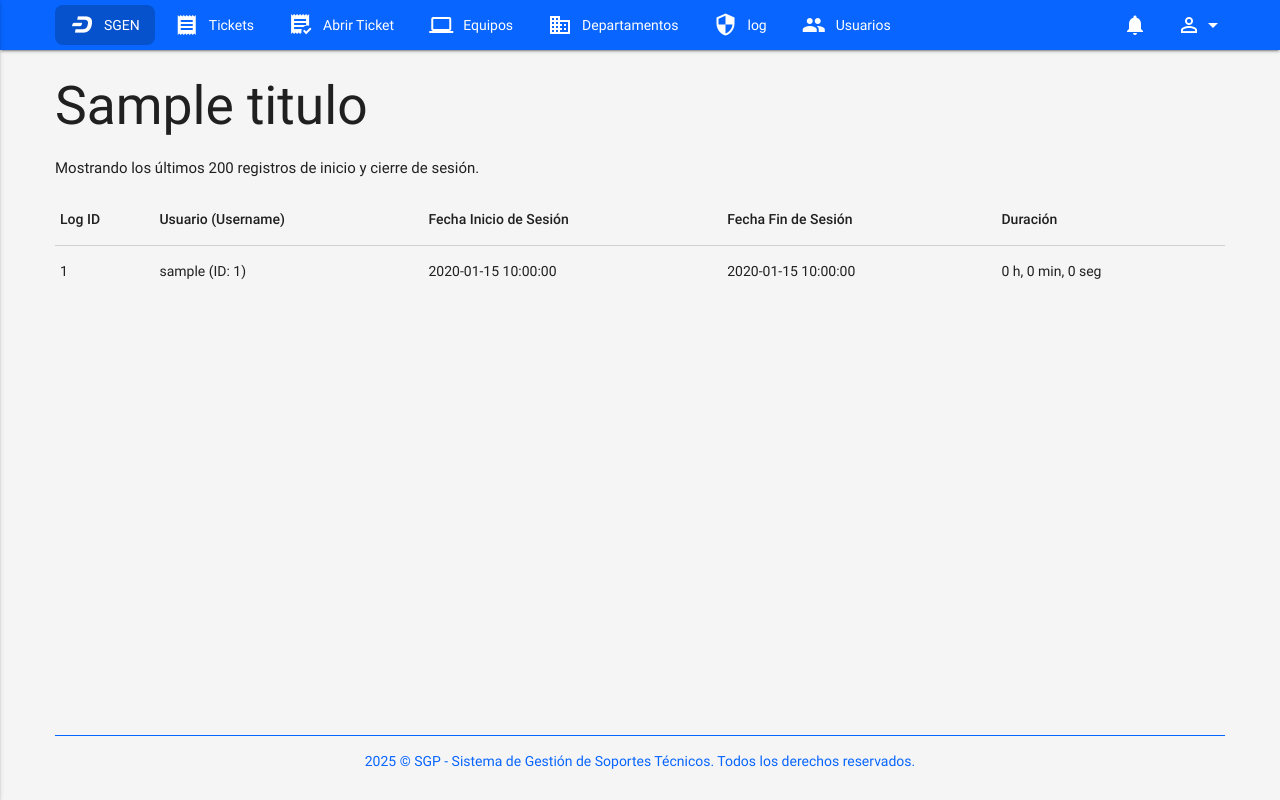
After one commit to adolfojos/sgen-support, a PHP site: template src/Views/logs/lista.php in a window 1280 px wide. The commit adds this page. Run offline with PHP 8.4, Linux system fonts and the light colour scheme; the visitor is signed in with stand-in values (Sample User, id 1); tables that the repository leaves empty hold one stand-in row (values such as "Sample post"); the template is opened without the code that fills it: most values are stand-ins (such as "Sample title", 1, 10 or a date in 2020); some libraries are stand-ins or nearby versions; some web fonts are replaced.

Commit message:
implementacion del log de usuario

```diff
--- a/src/Views/layout/header.php
+++ b/src/Views/layout/header.php
@@ -55,6 +55,12 @@
                                     <a href="<?= BASE_URL ?>departamentos" title="Departamentos">
                                     <i class="material-icons">domain</i>
                                     <span class="hide-on-small-only">Departamentos</span>
+                                    </a>
+                                </li>
+                                <li class="">
+                                    <a href="<?= BASE_URL ?>log" title="log">
+                                    <i class="ico-security"></i>
+                                    <span class="hide-on-small-only">log</span>
                                     </a>
                                 </li>
                                 <li class="">
--- /dev/null
+++ b/src/Views/logs/lista.php
@@ -0,0 +1,55 @@
+<h2><?php echo $titulo; ?></h2>
+<p>Mostrando los últimos 200 registros de inicio y cierre de sesión.</p>
+
+<table border="1" width="100%" cellpadding="10" cellspacing="0">
+    <thead>
+        <tr>
+            <th>Log ID</th>
+            <th>Usuario (Username)</th>
+            <th>Fecha Inicio de Sesión</th>
+            <th>Fecha Fin de Sesión</th>
+            <th>Duración</th>
+        </tr>
+    </thead>
+    <tbody>
+        <?php if (empty($logs)): ?>
+            <tr>
+                <td colspan="5" style="text-align: center;">No hay registros de auditoría.</td>
+            </tr>
+        <?php else: ?>
+            <?php foreach ($logs as $log): ?>
+                <tr>
+                    <td><?php echo $log->id; ?></td>
+                    <td><?php echo htmlspecialchars($log->username); ?> (ID: <?php echo $log->usuario_id; ?>)</td>
+                    <td><?php echo $log->fecha_inicio; ?></td>
+                    <td>
+                        <?php
+                        if ($log->fecha_fin):
+                            echo $log->fecha_fin;
+                        else:
+                            echo '<strong style="color: green;">Sesión Activa</strong>';
+                        endif;
+                        ?>
+                    </td>
+                    <td>
+                        <?php
+                        // Cálculo de la duración
+                        if ($log->fecha_fin) {
+                            try {
+                                $inicio = new \DateTime($log->fecha_inicio);
+                                $fin = new \DateTime($log->fecha_fin);
+                                $intervalo = $inicio->diff($fin);
+                                echo $intervalo->format('%h h, %i min, %s seg');
+                            } catch (Exception $e) {
+                                echo 'Error cálculo';
+                            }
+                        } else {
+                            echo 'N/A';
+                        }
+                        ?>
+                    </td>
+                </tr>
+            <?php endforeach; ?>
+        <?php endif; ?>
+    </tbody>
+</table>
```
Also changed, not shown: schema.sql (+10 -0 lines), src/Controllers/AuthController.php (+13 -1 lines), src/Controllers/LogController.php (added, +32 -0 lines), src/Models/SesionLog.php (added, +42 -0 lines).
